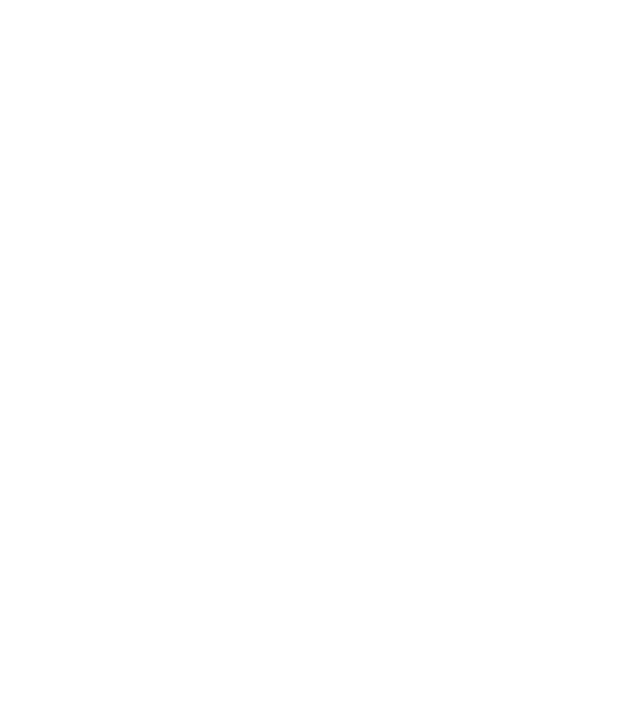
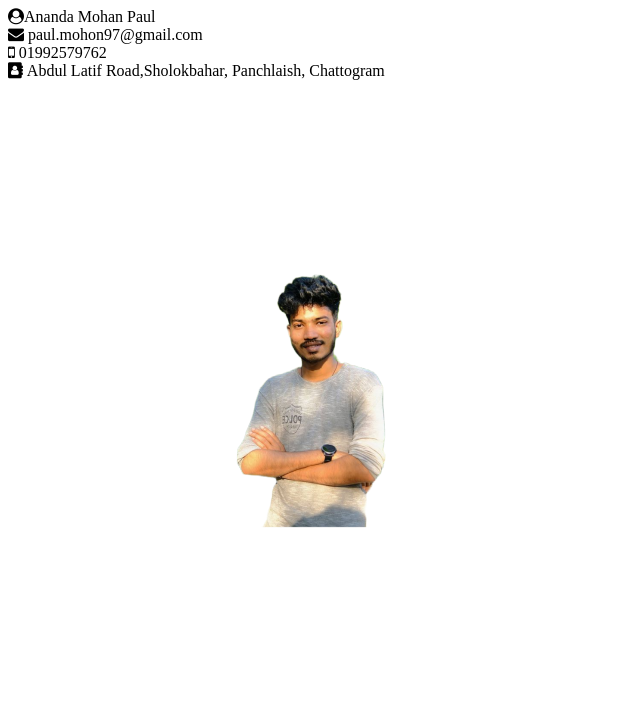
Before and after one commit to paulmohon97/First-Github-repo, a plain HTML site: page index.html in a window 1280 px wide. Shown: the whole page, without its empty margins (0-640 px from the left). Drawn offline with Linux system fonts and the light colour scheme.

Commit message:
added code

```diff
--- a/index.html
+++ b/index.html
@@ -4,9 +4,19 @@
     <meta charset="UTF-8">
     <meta http-equiv="X-UA-Compatible" content="IE=edge">
     <meta name="viewport" content="width=device-width, initial-scale=1.0">
-    <title>My First Github Repo</title>
+    <title>My First Github Repo </title>
+    <link rel="stylesheet" href="style.css">
+
 </head>
 <body>
+    <link rel="stylesheet" href="https://cdnjs.cloudflare.com/ajax/libs/font-awesome/4.7.0/css/font-awesome.min.css">
+
+    <i class="fa fa-user-circle">Ananda Mohan Paul </i> <br>
+    <i class="fa fa-envelope"> paul.mohon97@gmail.com</i> <br>
+    <i class="fa fa-mobile"> 01992579762</i> <br>
+    <i class="fa fa-address-book"> Abdul Latif Road,Sholokbahar, Panchlaish, Chattogram</i><br>
+<img src="photos/myPhoto.png" alt="">
+
 
 </body>
 </html>
```
Also changed, not shown: photos/myPhoto.png (added), style.css (added).
